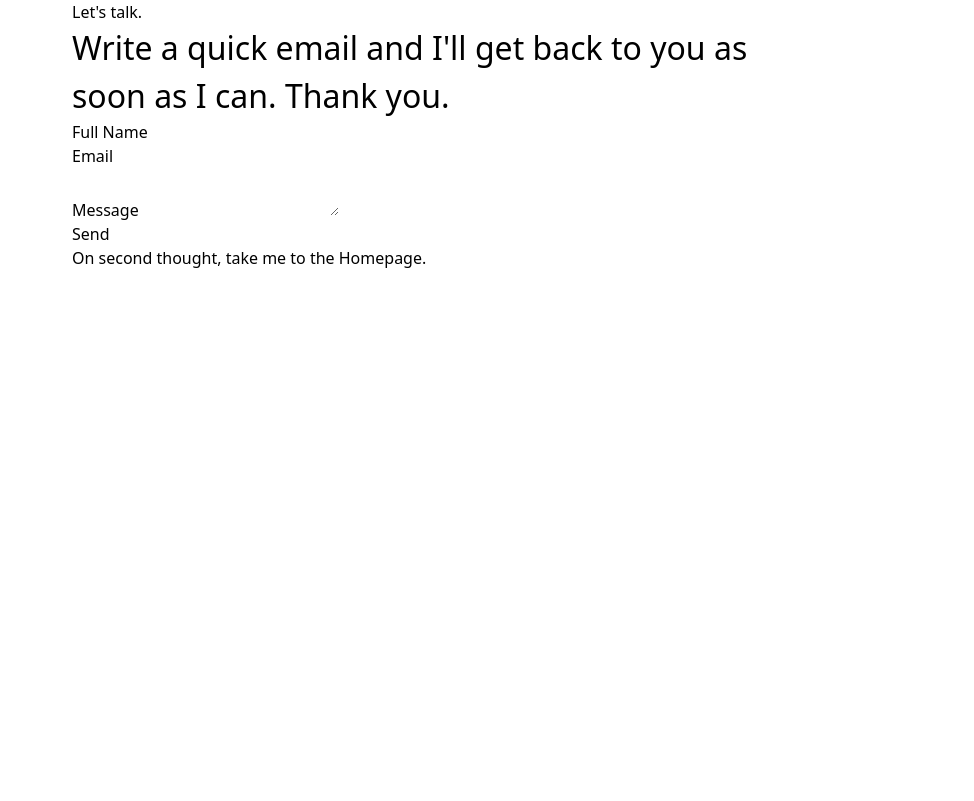
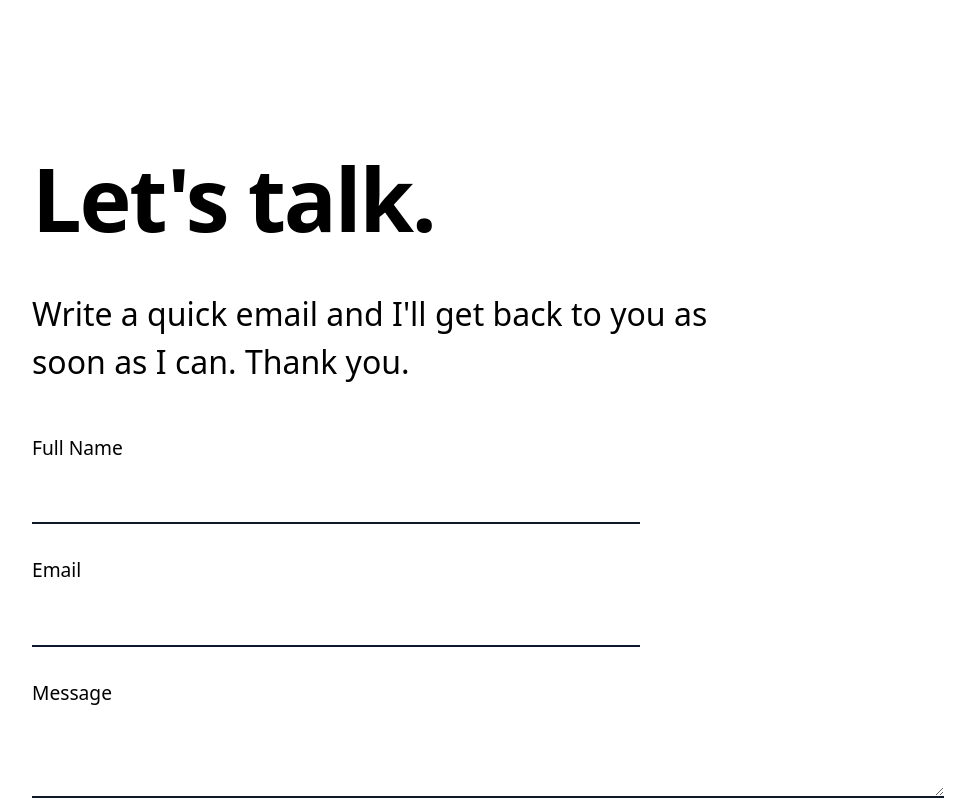
Before and after one commit to martensc/martensc.github.io, a Gatsby site: page /contact in a window 1280 px wide. Shown: the top 801 px of the page, without its empty margins (0-974 px from the left). Built offline with nearby package versions, Linux system fonts and the light colour scheme; Gatsby itself is replaced by a stand-in of ours.

Commit message:
Updated styles

```diff
--- a/gatsby-browser.js
+++ b/gatsby-browser.js
@@ -1,4 +1,2 @@
 // Styles
-// import "normalize.css"
-// import './src/styles/styles.scss'
 import './src/styles/global.css'
--- a/src/html.js
+++ b/src/html.js
@@ -13,7 +13,7 @@ export default function HTML(props) {
         />
         {props.headComponents}
       </head>
-      <body {...props.bodyAttributes} className="font-normal font-outfit bg-gray-200">
+      <body {...props.bodyAttributes} className="text-[1.0625rem] text-slate-900 font-normal font-outfit bg-slate-100">
         {props.preBodyComponents}
         <div
           key={`body`}
--- a/src/pages/404.js
+++ b/src/pages/404.js
@@ -4,14 +4,12 @@ import { Link } from "gatsby"
 const NotFoundPage = () => {
   return (
 
-    <main className="main container">
-      <div className="content">
-        <h1 >Page not found</h1>
-        <p className="lede">
-          Sorry 😔, we couldn't find what you were looking for.
-        </p>
-        <p>Head to the <Link to="/">Homepage</Link>.</p>
-      </div>
+    <main className="px-8 mt-12 md:mt-[12vw] lg:container">
+      <h1 className="h1 font-bold leading-none tracking-tight mb-6 md:mb-12">Page not found</h1>
+      <p className="lede font-light mb-16">
+        Sorry 😔, we couldn't find what you were looking for.
+      </p>
+      <p>Head to the <Link to="/">Homepage</Link>.</p>
     </main>
   )
 }
--- a/src/pages/contact.js
+++ b/src/pages/contact.js
@@ -7,39 +7,37 @@ const formStyles = {
 
 const ContactPage = () => {
   return (
-    <main className="main container">
-      <div className="content">
-        <h1 >Let's talk.</h1>
-        <p className="lede">
+    <main className="px-8 mt-12 lg:container lg:mt-[12vw]">
+      <h1 className="h1 font-bold leading-none tracking-tight mb-6 md:mb-12">Let's talk.</h1>
+      <p className="lede font-light">
         Write a quick email and I'll get back to you as soon as I can. Thank you.
       </p>
-        <form method="post" action="https://formspree.io/carlrmartens@gmail.com">
+      <form className="my-12" method="post" action="https://formspree.io/carlrmartens@gmail.com">
         <div className="form-row">
-            <label htmlFor="name">
+          <label className="block" htmlFor="name">
             Full Name
           </label>
-            <input id="name" type="text" name="name" />
+          <input className="mt-4 mb-8 block w-full sm:w-1/2 py-2 bg-transparent border-b-2 border-slate-900 text-lg placeholder-slate-400 focus:outline-none focus:border-sky-500" id="name" type="text" name="name" />
         </div>
         <div className="form-row">
-            <label htmlFor="email">
+          <label className="block" htmlFor="email">
             Email
           </label>
-            <input id="email" type="email" name="_replyto" />
+          <input className="mt-4 mb-8 block w-full sm:w-1/2 py-2 bg-transparent border-b-2 border-slate-900 text-lg placeholder-slate-400 focus:outline-none focus:border-sky-500" id="email" type="email" name="_replyto" />
         </div>
         <div className="form-row">
-            <label htmlFor="message">
+          <label className="block" htmlFor="message">
             Message
           </label>
-            <textarea id="message" type="text" name="message" />
+          <textarea className="mt-4 mb-16 block w-full sm:w-3/4 py-2 bg-transparent border-b-2 border-slate-900 text-lg placeholder-slate-400 focus:outline-none focus:border-sky-500" id="message" type="text" name="message" />
         </div>
         <input type="text" name="_gotcha" style={formStyles} />
         <div className="form-row">
-            <input type="submit" value="Send" className="button" />
+          <input className="cursor-pointer bg-slate-900 border-slate-900 border-2 text-white py-4 px-8 hover:bg-transparent hover:text-slate-900 focus:bg-transparent focus:text-slate-900" type="submit" value="Send" />
         </div>
         <input type="hidden" name="_next" value="/thank-you" />
       </form>
       <p>On second thought, take me to the <Link to="/">Homepage</Link>.</p>
-      </div>
     </main>
   )
 }
--- a/src/pages/index.js
+++ b/src/pages/index.js
@@ -3,18 +3,16 @@ import { Link } from "gatsby"
 
 const IndexPage = () => {
   return (
-    <main className="px-8 mt-12 lg:container lg:mt-[12vw]">
-      <div className="content">
-        <h1 className="heading--h1 font-bold leading-none tracking-tight mb-12" >Hello, my name is Carl Martens.</h1>
-        <p className="lede font-light">
-          I'm a senior designer and front-end developer living in the Twin Cities. I've been working in the web industry for over 14 years and am passionate about my craft. Creating beautiful interfaces that fit seamlessly into websites and applications is what drives me each day. Feel free to write me for work inquiries.
-        </p>
-        <nav className="nav">
-          <Link to="/contact">Let's Talk</Link>
-          <Link to="https://github.com/martensc/" target="_blank" className="external">GitHub</Link>
-          <Link to="https://www.linkedin.com/in/carlrmartens/" target="_blank" className="external">LinkedIn</Link>
-        </nav>
-      </div>
+    <main className="px-8 mt-12 md:mt-[12vw] lg:container">
+      <h1 className="h1 font-bold leading-none tracking-tight mb-6 md:mb-12">Hello, my name is Carl Martens.</h1>
+      <p className="lede font-light">
+        I'm a senior designer and front-end developer living in the Twin Cities. I've been working in the web industry for over 14 years and am passionate about my craft. Creating beautiful interfaces that fit seamlessly into websites and applications is what drives me each day. Feel free to write me for work inquiries.
+      </p>
+      <nav className="flex gap-6 mt-6 md:mt-12 lg:mt-24 lg:text-xl lg:gap-6">
+        <Link className="flex gap-2" to="/contact">Let's Talk</Link>
+        <Link to="https://github.com/martensc/" target="_blank" className="flex gap-2 external">GitHub</Link>
+        <Link to="https://www.linkedin.com/in/carlrmartens/" target="_blank" className="flex gap-2 external">LinkedIn</Link>
+      </nav>
     </main>
   )
 }
--- a/src/styles/global.css
+++ b/src/styles/global.css
@@ -2,12 +2,30 @@
 @tailwind components;
 @tailwind utilities;
 
-.heading--h1 {
-  font-size: clamp(2.5rem, 1.552rem + 4.210vw, 5.5rem);
+:focus {
+  border-radius: 1px;
+  outline: dashed;
+  outline-offset: 0.1rem;
+}
+
+a {
+ @apply underline decoration-dashed underline-offset-4 hover:no-underline;
+}
+
+label {
+  font-size: clamp(1rem, 0.9217rem + 0.3478vw, 1.2rem);
+}
+
+.h1 {
+  font-size: clamp(2.5rem, 1.3261rem + 5.2174vw, 5.5rem);
   max-width: 12ch;
 }
 
 .lede {
-  font-size: clamp(1rem, 0.571rem + 1.904vw, 2rem);
+  font-size: clamp(1.2rem, 0.8870rem + 1.3913vw, 2rem);
   max-width: 40ch;
 }
+
+.external {
+  @apply after:content-[''] after:w-[0.7rem] after:h-[0.7rem] after:bg-[url('../images/icon-external.svg')] after:bg-no-repeat after:bg-contain after:translate-y-2;
+}
--- a/src/styles/styles.scss
+++ /dev/null
@@ -1,227 +0,0 @@
-// =============================================
-// SCSS Stuff
-// =============================================
-
-@import './node_modules/breakpoint-sass/stylesheets/breakpoint';
-
-$bp1: 767px;
-$bp2: 992px;
-$bp3: 1200px;
-
-// =============================================
-// Globals
-// =============================================
-
-:root {
-  --primary-color: hsl(240, 2%, 11%);
-  --secondary-color: hsl(204, 16%, 94%);
-  --container: 1200px;
-  --lineheight-nomral: 1.2;
-  --lineheight-tall: 1.5;
-  --lineheight-tight: 1;
-  --track-in: -0.025em;
-
-  font-size: 1.0625rem;
-}
-
-body {
-  background-color: var(--secondary-color);
-  color: var(--primary-color);
-  font-family: 'Outfit', sans-serif;
-  font-weight: 400;
-  line-height: var(--lineheight-nomral);
-
-  @media (prefers-color-scheme: dark) {
-    background-color: var(--primary-color);
-    color: var(--secondary-color);
-  }
-}
-
-.container {
-  max-width: var(--container);
-  margin: 0 auto;
-  padding-left: 2rem;
-  padding-right: 2rem;
-
-  @include breakpoint($bp2) {
-    width: 90%;
-    padding-left: 0;
-    padding-right: 0;
-  }
-}
-
-// =============================================
-// Typography
-// =============================================
-
-a {
-  color: var(--primary-color);
-  text-decoration: underline;
-  text-decoration-style: dashed;
-
-  @media (prefers-color-scheme: dark) {
-    color: var(--secondary-color);
-  }
-
-  &:hover,
-  &:focus {
-    text-decoration: none;
-  }
-}
-
-:focus {
-  border-radius: 2px;
-  outline: dashed;
-  outline-offset: 0.1rem;
-}
-
-h1 {
-  max-width: 12ch;
-  line-height: var(--lineheight-tight);
-  font-size: clamp(2.5rem, 1.552rem + 4.210vw, 5.5rem);
-  font-weight: 750;
-  letter-spacing: var(--track-in);
-  margin-block: 0 0.75em;
-}
-
-.lede {
-  max-width: 40ch;
-  font-size: clamp(1rem, 0.571rem + 1.904vw, 2rem);
-  font-weight: 350;
-  line-height: var(--lineheight-tall);
-  margin-block: 1em;
-}
-
-.external {
-  &::after {
-    content: '';
-    width: 0.7rem;
-    height: 0.7rem;
-    background-image: url('../images/icon-external.svg');
-    background-repeat: no-repeat;
-    background-size: 100%;
-    transform: translateY(-0.2rem);
-
-    @media (prefers-color-scheme: dark) {
-      filter: brightness(0) invert(1);
-    }
-  }
-}
-
-// =============================================
-// Form
-// =============================================
-
-.form-row {
-  margin-block-end: 3rem;
-}
-
-form {
-  margin-block-start: 2em;
-}
-
-label {
-  display: block;
-  font-size: clamp(1rem, 0.914rem + 0.381vw, 1.2rem);
-  margin-block-end: 1rem;
-}
-
-fieldset,
-input,
-legend,
-select,
-textarea,
-button {
-  color: var(--primary-color);
-  appearance: none;
-  background-color: transparent;
-  border-radius: 0;
-  border: none;
-  padding: 0;
-  margin: 0;
-
-  @media (prefers-color-scheme: dark) {
-    color: var(--secondary-color);
-  }
-}
-
-input[type='text'],
-input[type='email'],
-select,
-textarea {
-  display: block;
-  width: -webkit-fill-available;
-  max-width: 50ch;
-  padding: 0.5rem 1rem;
-  border-bottom: 2px solid var(--primary-color);
-
-  @include breakpoint($bp2) {
-    padding: 1rem;
-  }
-
-  @media (prefers-color-scheme: dark) {
-    border-color: var(--secondary-color);
-  }
-}
-
-textarea {
-  max-width: 70ch;
-
-  @media (prefers-color-scheme: dark) {
-    min-height: 3rem;
-  }
-}
-
-button,
-input[type='submit'] {
-  border: 2px solid var(--primary-color);
-  color: var(--primary-color);
-  padding: 1rem 2rem;
-  cursor: pointer;
-
-  &:hover,
-  &:focus {
-    background-color: var(--primary-color);
-    border-color: var(--primary-color);
-    color: var(--secondary-color);
-  }
-
-  @media (prefers-color-scheme: dark) {
-    border: 2px solid var(--secondary-color);
-    color: var(--secondary-color);
-
-    &:hover,
-    &:focus {
-      background-color: var(--secondary-color);
-      border-color: var(--secondary-color);
-      color: var(--primary-color);
-    }
-  }
-}
-
-// =============================================
-// Components
-// =============================================
-
-.main {
-  margin-block: 3rem 5rem;
-
-  @include breakpoint($bp2) {
-    margin-block-start: 15vh;
-  }
-}
-
-.nav {
-  display: flex;
-  justify-content: flex-start;
-  align-items: center;
-  gap: 2rem;
-  font-size: clamp(1rem, 0.914rem + 0.381vw, 1.2rem);
-  margin-block-start: 5em;
-
-  a {
-    display: flex;
-    align-items: center;
-    gap: 0.25rem;
-  }
-}
--- a/tailwind.config.js
+++ b/tailwind.config.js
@@ -5,13 +5,18 @@ module.exports = {
     "./src/pages/**/*.{js,jsx,ts,tsx}",
   ],
   theme: {
+    screens: {
+      sm: '768px',
+      md: '1024px',
+      lg: '1280px',
+    },
     container: {
       center: true,
       padding: '2rem',
       screens: {
-        sm: '728px',
-        md: '984px',
-        ld: '1200px',
+        // sm: '768px',
+        // md: '1024px',
+        lg: '1280px',
       },
     },
     fontWeight: {
```
Also changed, not shown: src/pages/thank-you.js (+6 -8 lines). Lines whose indentation alone changed are shown as unchanged.
